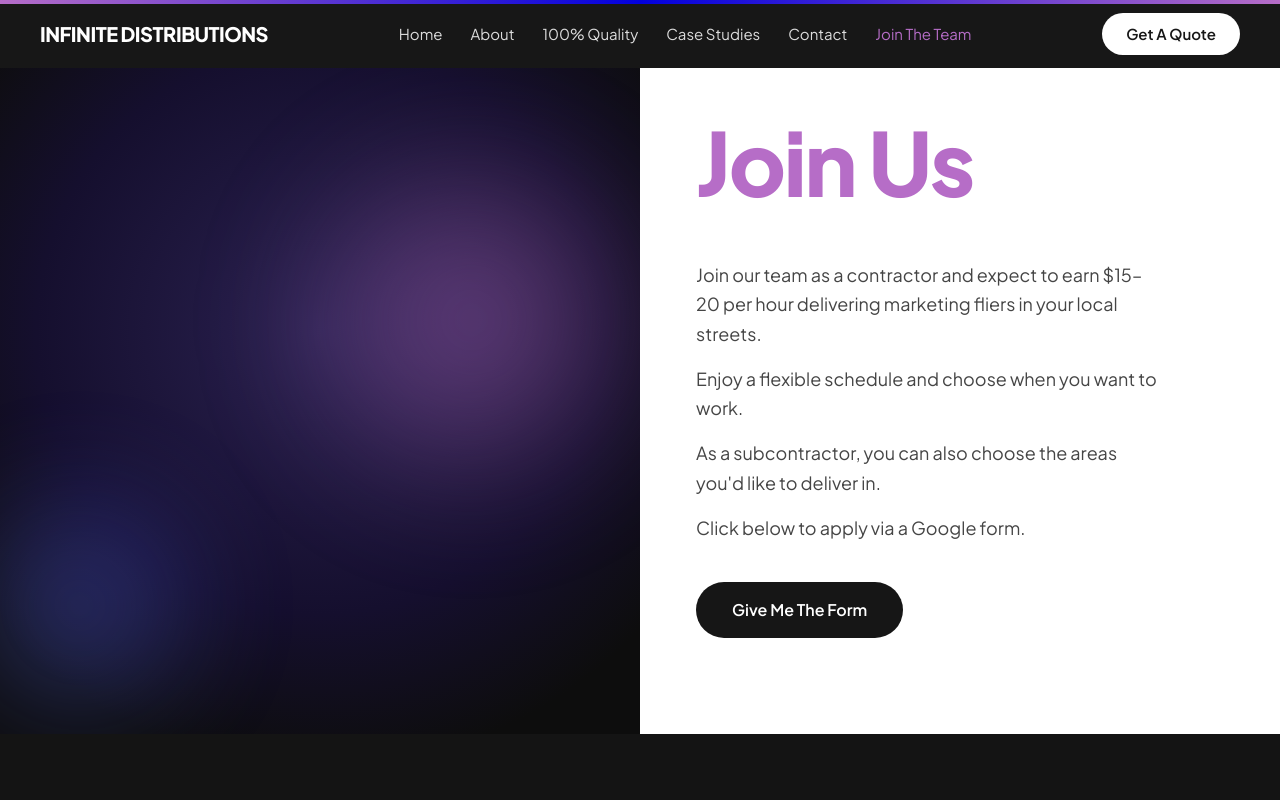
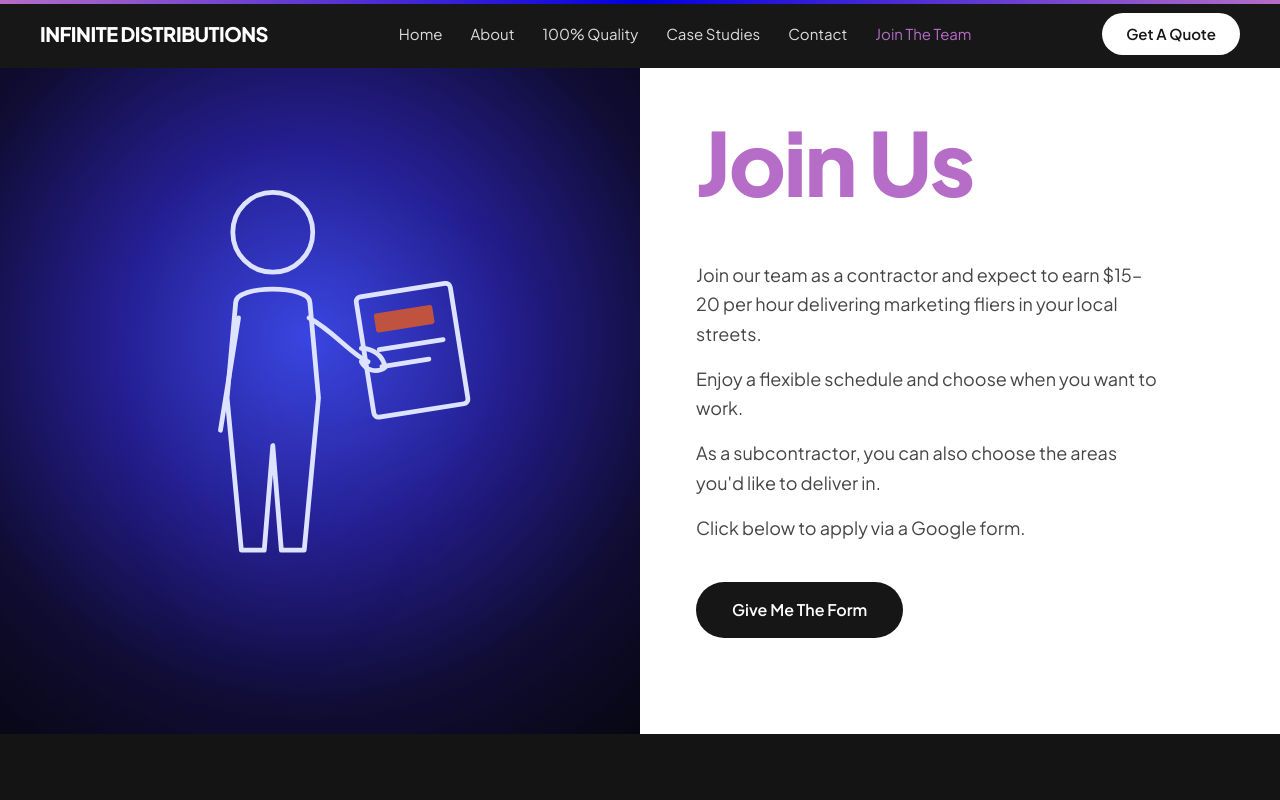
Before and after one commit to Bubloo20/infinite-dist, a Next.js app: page /join in a window 1280 px wide. Shown: the top 800 px of the page. Built offline with nearby package versions, Linux system fonts and the light colour scheme.

Commit message:
Add person-reading-flyer illustration to Join page left panel

```diff
--- a/components/pages/Join.tsx
+++ b/components/pages/Join.tsx
@@ -5,11 +5,10 @@ import { motion } from "framer-motion";
 export default function Join() {
   return (
     <section className="grid min-h-[90vh] lg:grid-cols-2">
-      {/* Left graphic */}
-      <div className="relative min-h-[300px] overflow-hidden bg-night lg:min-h-full">
-        <div className="absolute inset-0 bg-[radial-gradient(circle_at_50%_45%,#2a2150,#150f2e_55%,#0d0d0d_85%)]" />
-        <div className="absolute right-[5%] top-[20%] h-[55%] w-[55%] animate-blob rounded-full bg-[radial-gradient(circle,#b66dc7,transparent_70%)] opacity-50 blur-[50px]" />
-        <div className="absolute left-[-10%] bottom-[-5%] h-[45%] w-[45%] rounded-full bg-[radial-gradient(circle,#5a6bff,transparent_70%)] opacity-40 blur-[50px]" />
+      {/* Left graphic — person reading a flyer */}
+      <div className="relative min-h-[360px] overflow-hidden bg-night lg:min-h-full">
+        <div className="absolute inset-0 bg-[radial-gradient(circle_at_48%_46%,#3a45e0_0%,#241e8f_38%,#100c33_72%,#070712_100%)]" />
+        <PersonReading />
       </div>
 
       {/* Right copy */}
@@ -59,3 +58,40 @@ export default function Join() {
     </section>
   );
 }
+
+function PersonReading() {
+  return (
+    <div className="absolute inset-0 flex items-center justify-center p-10">
+      <motion.svg
+        initial={{ opacity: 0, y: 20 }}
+        animate={{ opacity: 1, y: 0 }}
+        transition={{ duration: 1, ease: [0.22, 1, 0.36, 1] }}
+        viewBox="0 0 400 440"
+        className="w-[68%] max-w-[420px] drop-shadow-[0_25px_60px_rgba(70,90,255,0.4)]"
+        fill="none"
+        stroke="#dde3ff"
+        strokeWidth="5"
+        strokeLinecap="round"
+        strokeLinejoin="round"
+      >
+        {/* head */}
+        <circle cx="150" cy="78" r="42" />
+        {/* body + legs silhouette */}
+        <path d="M111 152 C111 133 189 133 189 152 L198 252 L183 412 L159 412 L150 302 L141 412 L117 412 L102 252 Z" />
+        {/* back arm */}
+        <path d="M114 168 L95 286" />
+        {/* front arm reaching to hold the flyer */}
+        <path d="M188 168 C214 182 232 206 250 214" />
+        {/* hand */}
+        <path d="M243 200 C256 200 266 208 268 220 C260 226 248 224 243 214" />
+        {/* flyer */}
+        <g transform="rotate(-9 296 200)">
+          <rect x="246" y="138" width="100" height="128" rx="5" />
+          <rect x="262" y="158" width="62" height="20" rx="2.5" fill="#c0533f" stroke="none" />
+          <line x1="262" y1="196" x2="330" y2="196" />
+          <line x1="262" y1="214" x2="312" y2="214" />
+        </g>
+      </motion.svg>
+    </div>
+  );
+}
```
